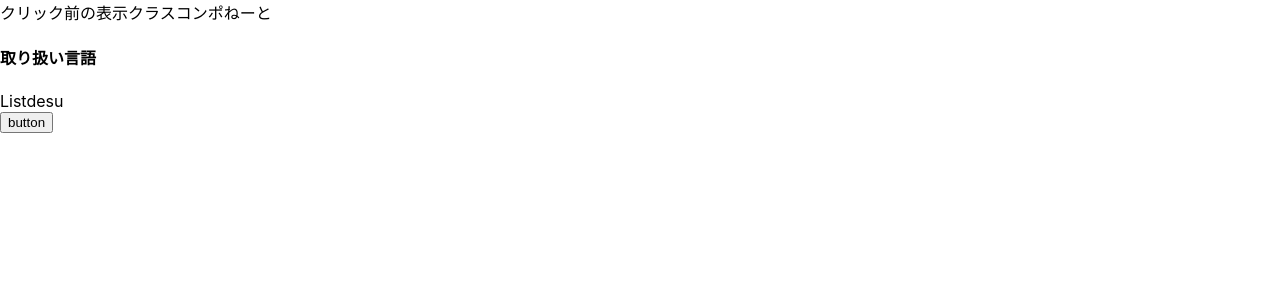
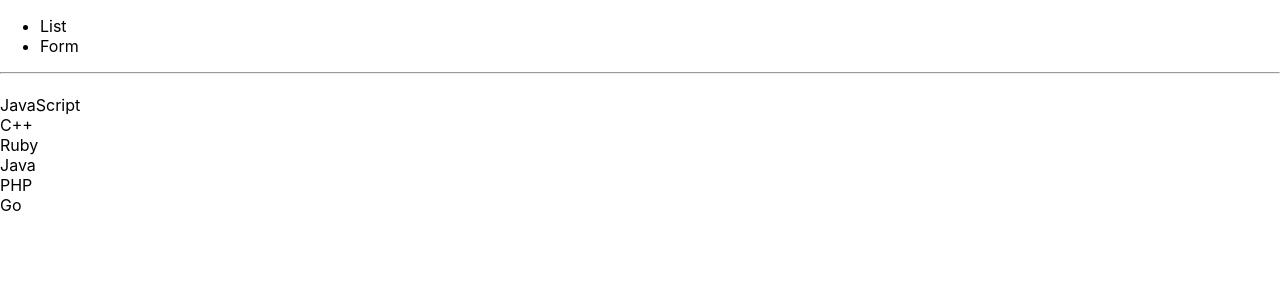
Before and after one commit to tomuyamukun/react-tuto, a React (Create React App) app: page / in a window 1280 px wide. Shown: the top 300 px of the page. Built offline with nearby package versions, Linux system fonts and the light colour scheme.

Commit message:
class if

```diff
--- a/src/App.js
+++ b/src/App.js
@@ -1,24 +1,25 @@
 import React from "react";
 import { List } from "./List";
+import { Form } from "./Form";
 
 class App extends React.Component {
 	constructor(props) {
 		super(props);
-		this.state = { description: "クリック前の表示" };
+		this.state = { tab: "list" };
 	}
-	changeDescription() {
-		this.setState({
-			description: "クリック後の表示",
-		});
-	}
+
 	render() {
-		const { description } = this.state;
+		const { tab } = this.state;
 		return (
 			<div>
-				{description}
-				クラスコンポねーと
-				<List title="取り扱い言語" />
-				<button onClick={() => this.changeDescription()}>button</button>
+				<header>
+					<ul>
+						<li onClick={() => this.setState({ tab: "list" })}>List</li>
+						<li onClick={() => this.setState({ tab: "form" })}>Form</li>
+					</ul>
+				</header>
+				<hr />
+				{tab === "list" ? <List /> : <Form />}
 			</div>
 		);
 	}
--- /dev/null
+++ b/src/Form.jsx
@@ -0,0 +1,6 @@
+import React from "react";
+export class Form extends React.Component {
+	render() {
+		return <div>Form</div>;
+	}
+}
--- a/src/List.jsx
+++ b/src/List.jsx
@@ -1,4 +1,6 @@
 import React from "react";
+
+const LANGUAGES = ["JavaScript", "C++", "Ruby", "Java", "PHP", "Go"];
 
 export class List extends React.Component {
 	render() {
@@ -6,7 +8,9 @@ export class List extends React.Component {
 		return (
 			<div>
 				<h4>{title}</h4>
-				<div>Listdesu</div>
+				{LANGUAGES.map((lang, index) => {
+					return <div key={index}>{lang}</div>;
+				})}
 			</div>
 		);
 	}
```
Also changed, not shown: src/logo.svg (deleted).
